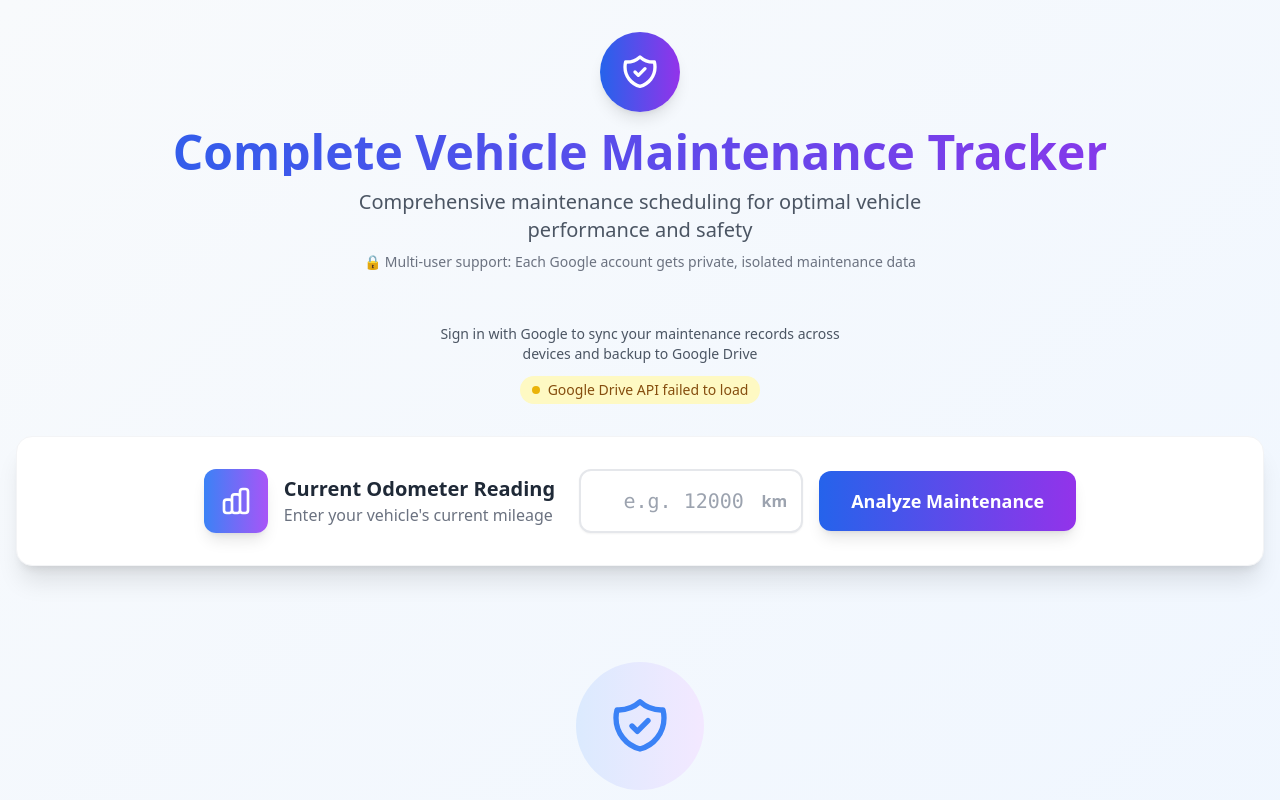
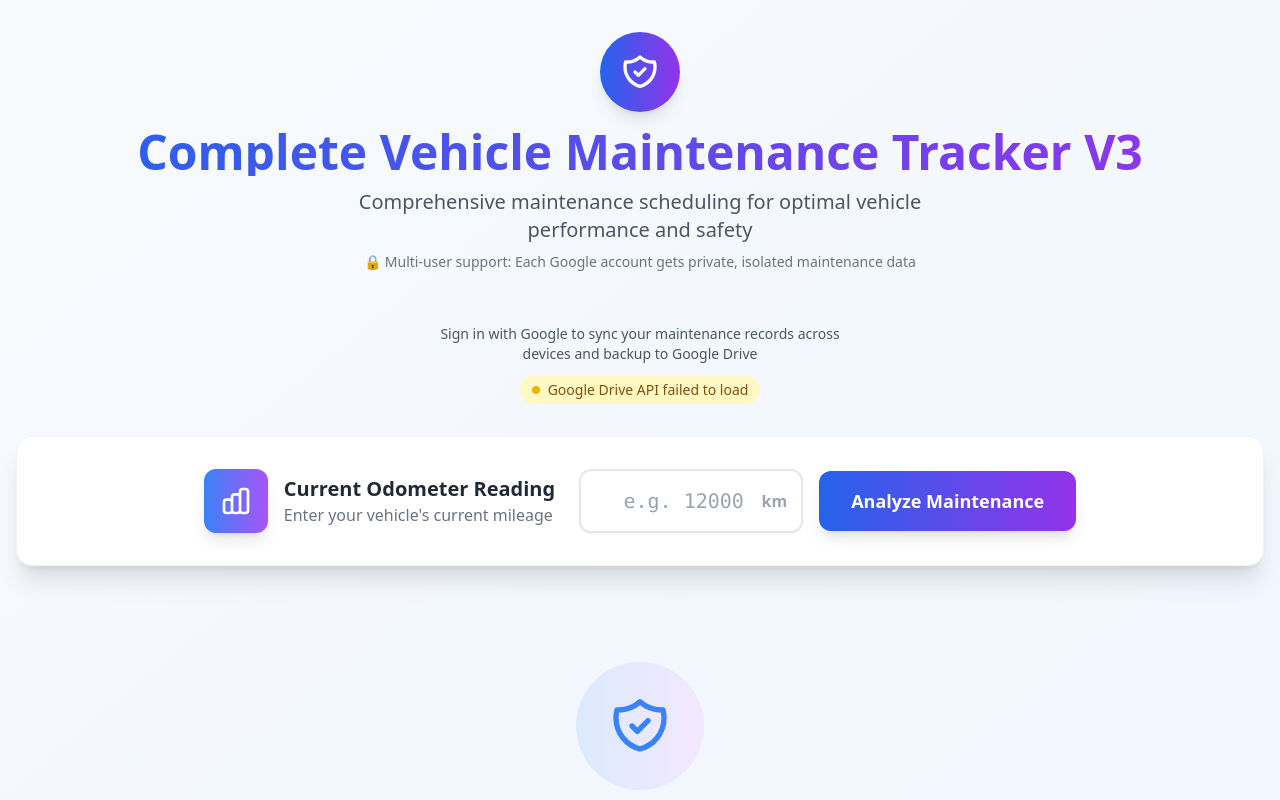
Before and after one commit to joshuwapoot/vehicle-maintenance-tracker, a plain HTML site: page index.html in a window 1280 px wide. Shown: the top 800 px of the page. Drawn offline with nearby package versions, Linux system fonts and the light colour scheme; a script that the page names is missing.

Commit message:
Update index.html

```diff
--- a/index.html
+++ b/index.html
@@ -24,7 +24,7 @@
       </svg>
     </div>
     <h1 class="text-5xl font-bold bg-gradient-to-r from-blue-600 to-purple-600 bg-clip-text text-transparent mb-3">
-      Complete Vehicle Maintenance Tracker
+      Complete Vehicle Maintenance Tracker V3
     </h1>
     <p class="text-xl text-gray-600 max-w-2xl mx-auto">
       Comprehensive maintenance scheduling for optimal vehicle performance and safety
```
